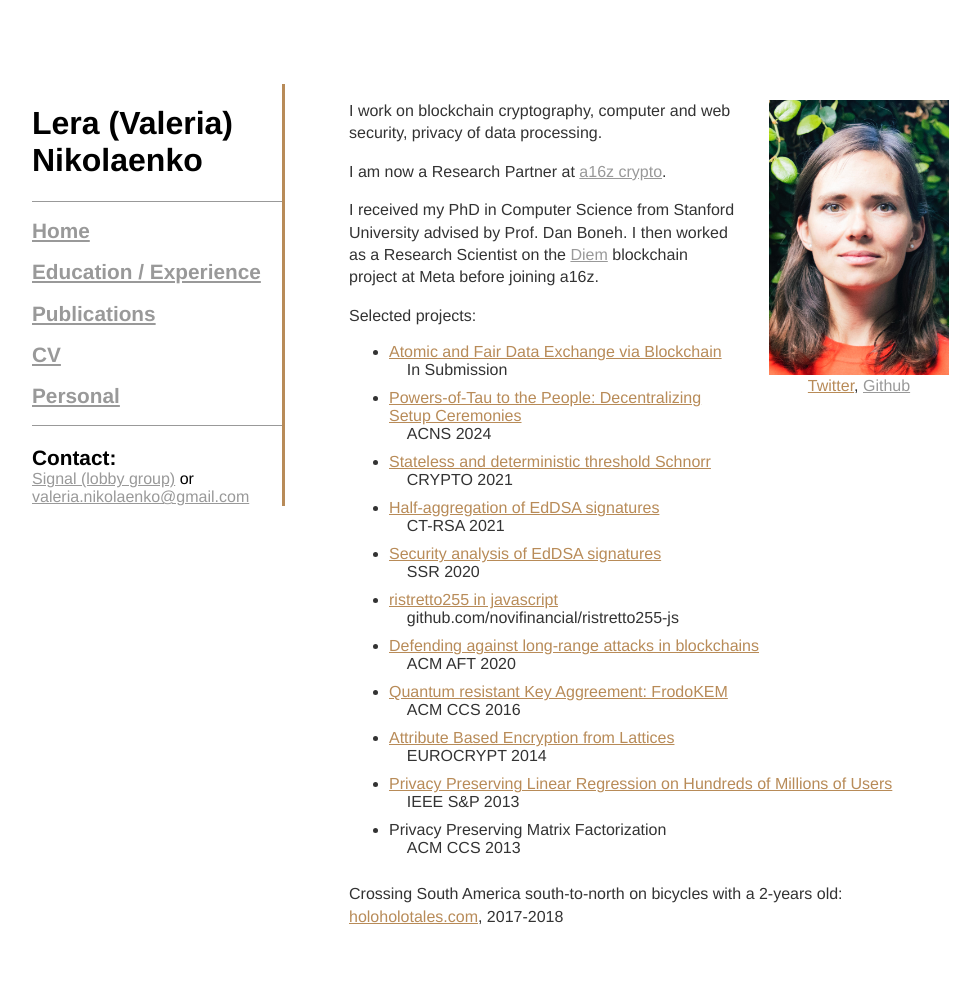
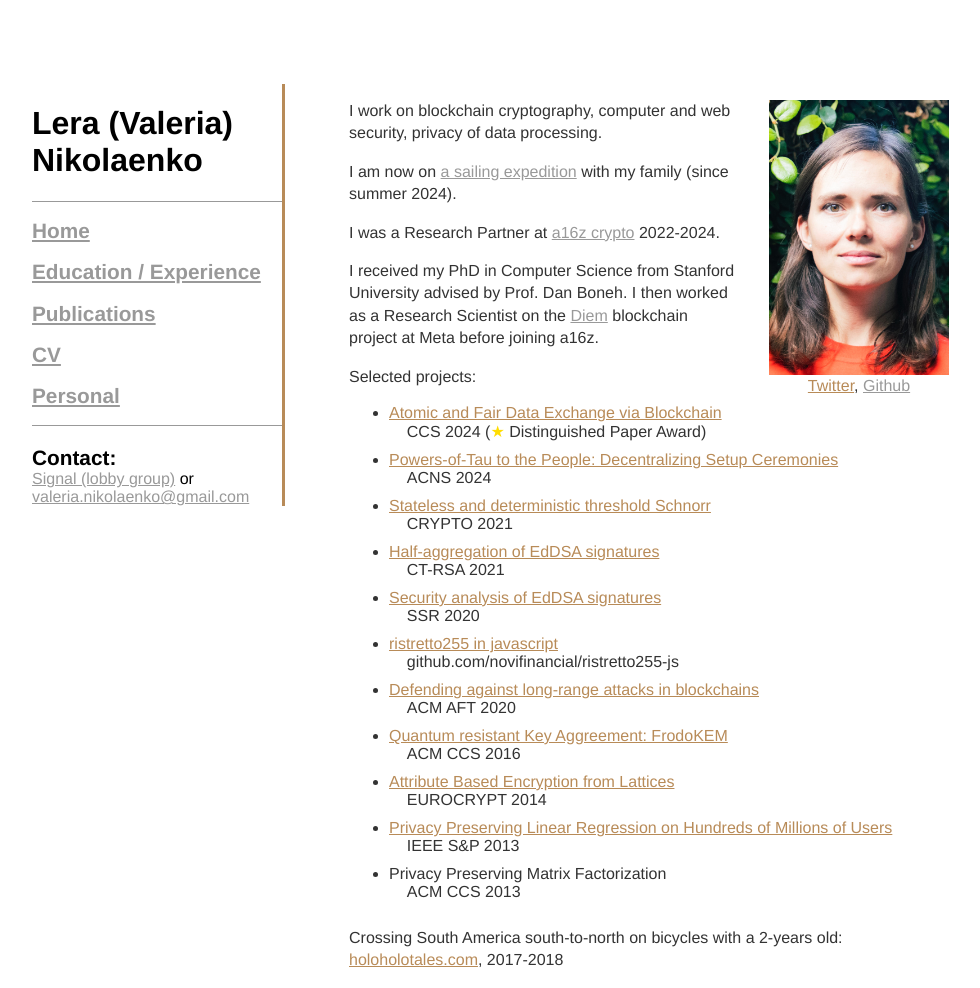
Before and after one commit to valerini/valerini.github.io, a Jekyll site: the page built from index.html, in a window 1280 px wide. Shown: the whole page, without its empty margins (57-1037 px from the left). Built offline with Jekyll 4.4.1, drawn with Linux system fonts in a browser that asks for light colours; before the commit the page ends 945 px from its top, so only the background shows below that.

Commit message:
Updating records

```diff
--- a/Gemfile
+++ b/Gemfile
@@ -1,4 +1,6 @@
 source 'https://rubygems.org'
 
-gem 'github-pages', "~> 226", group: :jekyll_plugins
+# gem 'github-pages', "~> 226", group: :jekyll_plugins
+gem 'github-pages', group: :jekyll_plugins
 gem "webrick"
+gem "liquid", "~> 4.0.4"
--- a/css/main.css
+++ b/css/main.css
@@ -183,3 +183,7 @@ ul.mylist li {
   margin-right: auto;
   width: 50%;
 }
+
+.red-star {
+    color: #ffdd00;
+}
--- a/education.html
+++ b/education.html
@@ -62,7 +62,7 @@ title: Valeria Nikolaenko
 
 <table class="education">
   <tr>
-    <td class="time_slot">May 2022 -<br/>present</td>
+    <td class="time_slot">May 2022 -<br/>July 2024</td>
     <td class="place">
       Research Partner<br/>Andreesen-Horowitz, <a href="https://a16zcrypto.com/">a16z crypto</a>, USA
       <div class="details">
--- a/index.html
+++ b/index.html
@@ -9,11 +9,12 @@ title: Valeria Nikolaenko
     <p style="text-align:center;"><a class="paper" href="https://twitter.com/lera_banda">Twitter</a>, <a href="http://github.com/valerini">Github</a><!--, <a class="paper" href="https://habr.com/en/users/valerini/posts/">Habr</a>--></p>
   </div>
   <p>I work on blockchain cryptography, computer and web security, privacy of data processing.<!---do research spanning cryptography, post-quantum and lattice-based security, multi-party protocols, privacy preserving data mining.---></p>
-  <p>I am now a Research Partner at <a href="https://a16zcrypto.com/research/">a16z crypto</a>.</p>
+  <p>I am now on <a href="personal.html">a sailing expedition</a> with my family (since summer 2024).</p>
+  <p>I was a Research Partner at <a href="https://a16zcrypto.com/research/">a16z crypto</a> 2022-2024.</p>
   <p>I received my PhD in Computer Science from Stanford University advised by Prof. Dan Boneh. I then worked as a Research Scientist on the <a href="https://github.com/diem">Diem</a> blockchain project at Meta before joining a16z.</p>
   <p>Selected projects:
     <ul class="mylist">
-      <li><a class="paper" href="https://eprint.iacr.org/2024/418.pdf">Atomic and Fair Data Exchange via Blockchain</a><br/>&nbsp;&nbsp;&nbsp;&nbsp;In Submission</li>
+      <li><a class="paper" href="https://eprint.iacr.org/2024/418.pdf">Atomic and Fair Data Exchange via Blockchain</a><br/>&nbsp;&nbsp;&nbsp;&nbsp;CCS 2024 (<span class="red-star">★</span> Distinguished Paper Award)</li>
       <li><a class="paper" href="https://eprint.iacr.org/2022/1592.pdf">Powers-of-Tau to the People: Decentralizing Setup Ceremonies</a><br/>&nbsp;&nbsp;&nbsp;&nbsp;ACNS 2024</li>
       <li><a class="paper" href="https://eprint.iacr.org/2021/1055.pdf">Stateless and deterministic threshold Schnorr</a><br/>&nbsp;&nbsp;&nbsp;&nbsp;CRYPTO 2021</li>
       <li><a class="paper" href="https://eprint.iacr.org/2021/350.pdf">Half-aggregation of EdDSA signatures</a><br/>&nbsp;&nbsp;&nbsp;&nbsp;CT-RSA 2021</li>
--- a/publications.html
+++ b/publications.html
@@ -12,7 +12,7 @@ title: Valeria Nikolaenko
       Ertem Nusret Tas, István András Seres, Yinuo Zhang, Márk Melczer, Mahimna Kelkar, Joseph Bonneau, Valeria Nikolaenko
     </div>
     <div class="venue">
-      In Submission
+      CCS 2024 (<span class="red-star">★</span> Distinguished Paper Award)
     </div>
   </div>
 
```
Also changed, not shown: personal.html (+10 -1 lines), Gemfile.lock, README.md.
